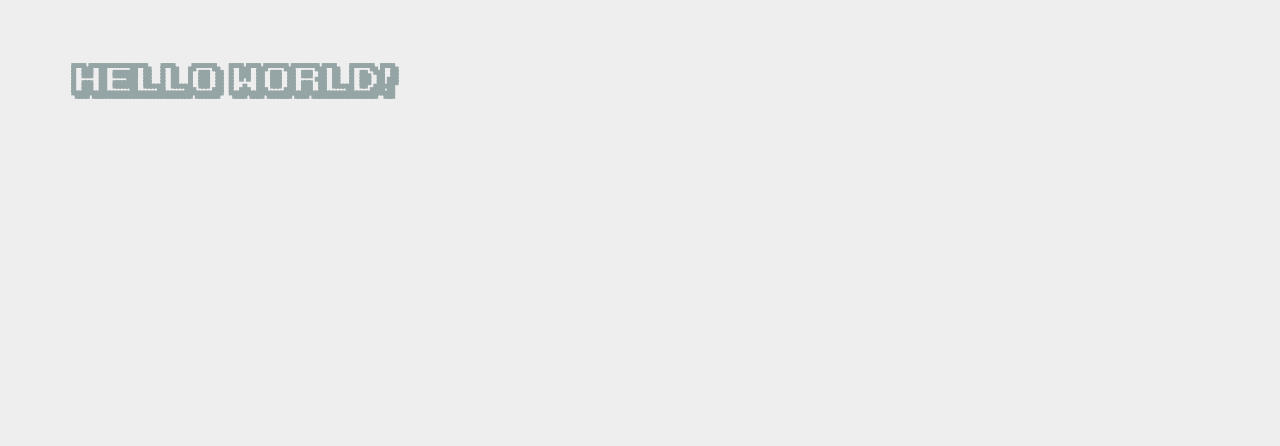
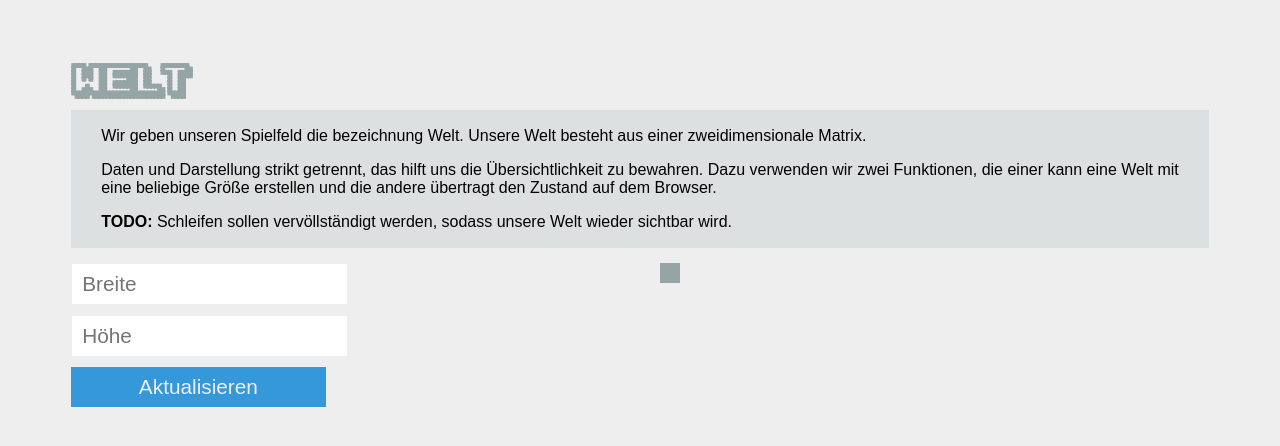
Before and after one commit to eddiriarte/motion-tetris, a website built with webpack: page projekt/vorlagen/index.html in a window 1280 px wide. Built offline with nearby package versions, Linux system fonts and the light colour scheme; a web font is replaced by a local one.

Commit message:
[Aufgabe 2] Welt erzeugen und anzeigen

```diff
--- a/projekt/darstellung/_schriftarten.scss
+++ b/projekt/darstellung/_schriftarten.scss
@@ -7,3 +7,6 @@
     font-weight: normal;
     font-style: normal;
 }
+
+// @import url(https://fonts.googleapis.com/css?family=Raleway:400,800);
+@import url(https://fonts.googleapis.com/css?family=Monda:400,700);
--- a/projekt/darstellung/tetris.scss
+++ b/projekt/darstellung/tetris.scss
@@ -4,10 +4,11 @@
 
 body {
     background: #eee;
+    font-family: 'Monda', sans-serif;
+}
+
+h1, h2, h3, h4 {
     font-family: 'Karmatic Arcade';
-    &.debug * {
-        outline: 1px solid red;
-    }
 }
 
 h2 {
@@ -83,6 +84,64 @@ h2 {
 /**    TETROMINOS                                              **/
 /****************************************************************/
 
+.container {
+    display: flex;
+    justify-content: space-between;
+}
+
+.spalte {
+    width: calc(50% - 20px);
+}
+
+.beschreibung {
+    padding: 1px 30px;
+    background-color: rgba(149, 165, 166, .2);
+    margin-bottom: 15px;
+}
+
+.raster {
+    background: #34495e;
+    border: 10px solid #95a5a6;
+    display: inline-block;
+    position: relative;
+    margin: auto;
+    width: auto;
+}
+
+.btn {
+    outline: 0;
+    border: 0;
+    color: #ecf0f1;
+    background-color: #3498db;
+    padding: 8px 16px;
+    font-size: 1.3em;
+    width: calc(50% - 20px);
+    margin-right: 10px;
+    margin-bottom: 10px;
+
+    &:hover {
+        background-color: #2980b9;
+    }
+
+    &.hell {
+        color: #2c3e50;
+        background-color: #ecf0f1;
+    }
+}
+
+.eingabe {
+    outline: 0;
+    border: 1px solid #ecf0f1;
+    padding: 8px 10px;
+    font-size: 1.3em;
+    width: calc(50% - 20px);
+    margin-right: 10px;
+    margin-bottom: 10px;
+    &:focus {
+        border-color: #2980b9;
+    }
+}
+
 .tetro {
     display: inline-grid;
     outline-offset: inherit;
@@ -93,11 +152,6 @@ h2 {
     height: 20px;
     margin: 0;
     opacity: 0.3;
-
-    &.filled {
-        border-style: ridge;
-        opacity: 1;
-    }
 
     &.J {
         background-color: $j_background_color;
@@ -134,8 +188,10 @@ h2 {
         border-color: $z_background_color;
     }
 
-    &.complete {
+    &.complete, &.gefuellt {
         background-color: #fff;
         border-color: #bbb;
+        border-style: ridge;
+        opacity: 1;
     }
 }
--- a/projekt/skripte/index.js
+++ b/projekt/skripte/index.js
@@ -1 +1,56 @@
 import '../darstellung/tetris.scss';
+
+let welt =  null;
+
+let breite = 0;
+
+let hoehe = 0;
+
+/**
+ * 1. Erstelle ein leeres Array
+ * 2. Erstelle zwei ineinander verschachtelte for-Schleifen
+ * 3. Füge den Wert "0" für jede Zelle.
+ */
+const weltErzeugen = () => {
+    // Liste wird zurükgesetzt
+    welt = [];
+
+    // Deine Schleifen kommen hier:
+
+};
+
+
+/**
+ * Weg 1:
+ * 1. Erstelle zwei ineinander verschachtelte for-Schleifen
+ * 3. Füge Zellen aus `welt` zum `weltContainer` hinzu, vergiss nicht das `br` Element nach jede Zeile.
+ *
+ * Weg 2:
+ * 1. Iteriere direct auf `welt`, dabei könnten die Array-Funktionen `forEach`, `map` u/o `reduce` hilfreich sein.
+ */
+const weltAusmalen = () => {
+    const weltContainer = document.getElementById('welt');
+    // Container wird zurükgesetzt
+    weltContainer.innerHTML = '';
+
+    // Deine Schleifen kommen hier:
+}
+
+
+/**
+ * =================================================================
+ * IHR BRAUCH EUCH NICHT UM DIESEN TEIL ZU KÜMMERN IM MOMENT!
+ * =================================================================
+ */
+
+const darstellungGenerieren = () => {
+    hoehe = document.getElementsByName('hoehe').item(0).value;
+    breite = document.getElementsByName('breite').item(0).value;
+
+    weltErzeugen();
+    weltAusmalen();
+
+    document.getElementById('roh-daten').innerHTML = '<pre><code>' + JSON.stringify(welt, null, 4) + '</code></pre>';
+};
+
+Object.assign(window, { darstellungGenerieren });
--- a/projekt/vorlagen/index.html
+++ b/projekt/vorlagen/index.html
@@ -18,7 +18,29 @@
 <body>
 
     <div id="seite">
-        <h2>Hello World!</h2>
+        <h2>Welt</h2>
+
+        <article class="beschreibung">
+            <p>Wir geben unseren Spielfeld die bezeichnung Welt. Unsere Welt besteht aus einer zweidimensionale Matrix.</p>
+            <p>Daten und Darstellung strikt getrennt, das hilft uns die Übersichtlichkeit zu bewahren. Dazu verwenden wir zwei Funktionen, die einer kann eine Welt mit eine beliebige Größe erstellen und die andere übertragt den Zustand auf dem Browser.</p>
+
+            <p><strong>TODO:</strong> Schleifen sollen vervöllständigt werden, sodass unsere Welt wieder sichtbar wird.</p>
+
+        </article>
+
+
+        <div class="container">
+            <section class="spalte auswahl">
+                <input type="number" class="eingabe" name="breite" id="welt-breite" placeholder="Breite">
+                <input type="number" class="eingabe" name="hoehe" id="welt-hoehe" placeholder="Höhe">
+                <button class="btn" onclick="darstellungGenerieren()">Aktualisieren</button>
+                <div id="roh-daten"></div>
+            </section>
+
+            <section class="spalte vorschau">
+                <div id="welt" class="raster"></div>
+            </section>
+        </div>
     </div>
 
 </body>
```
